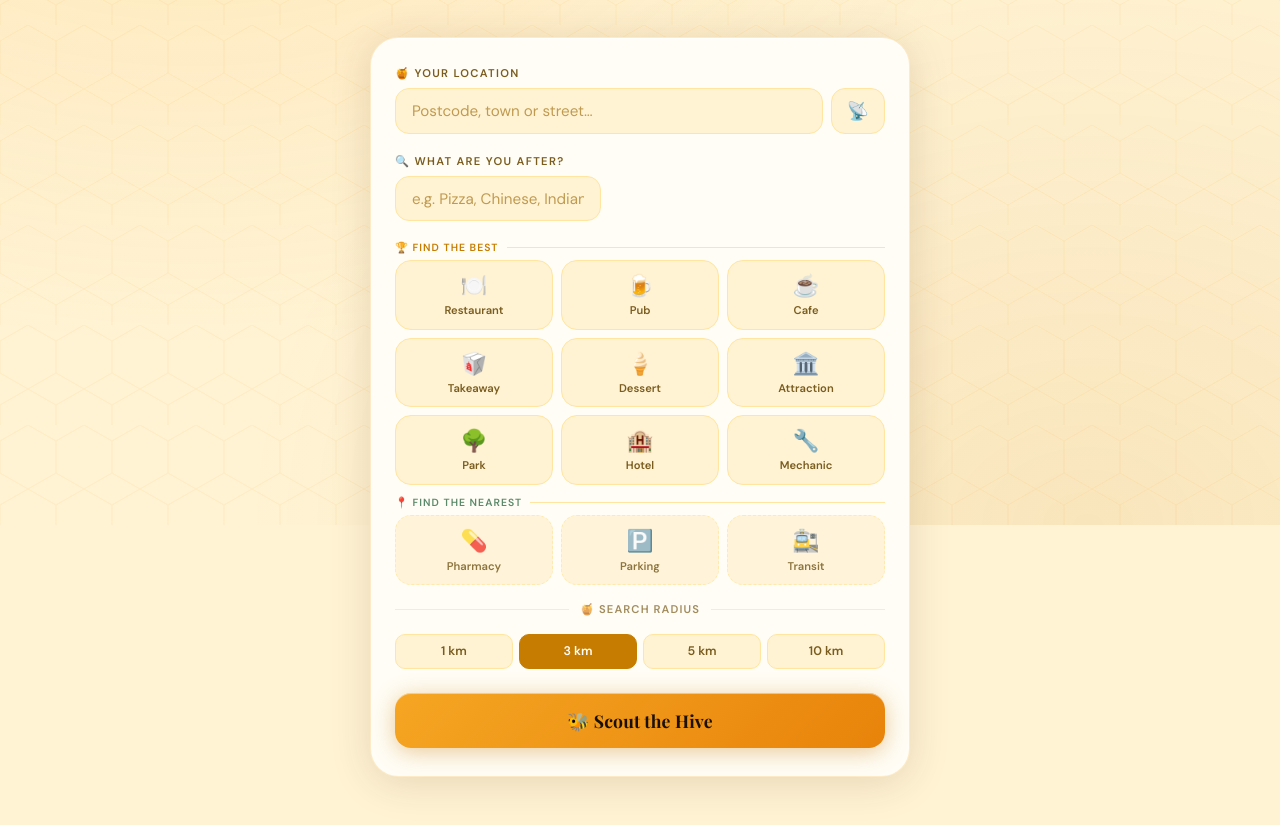
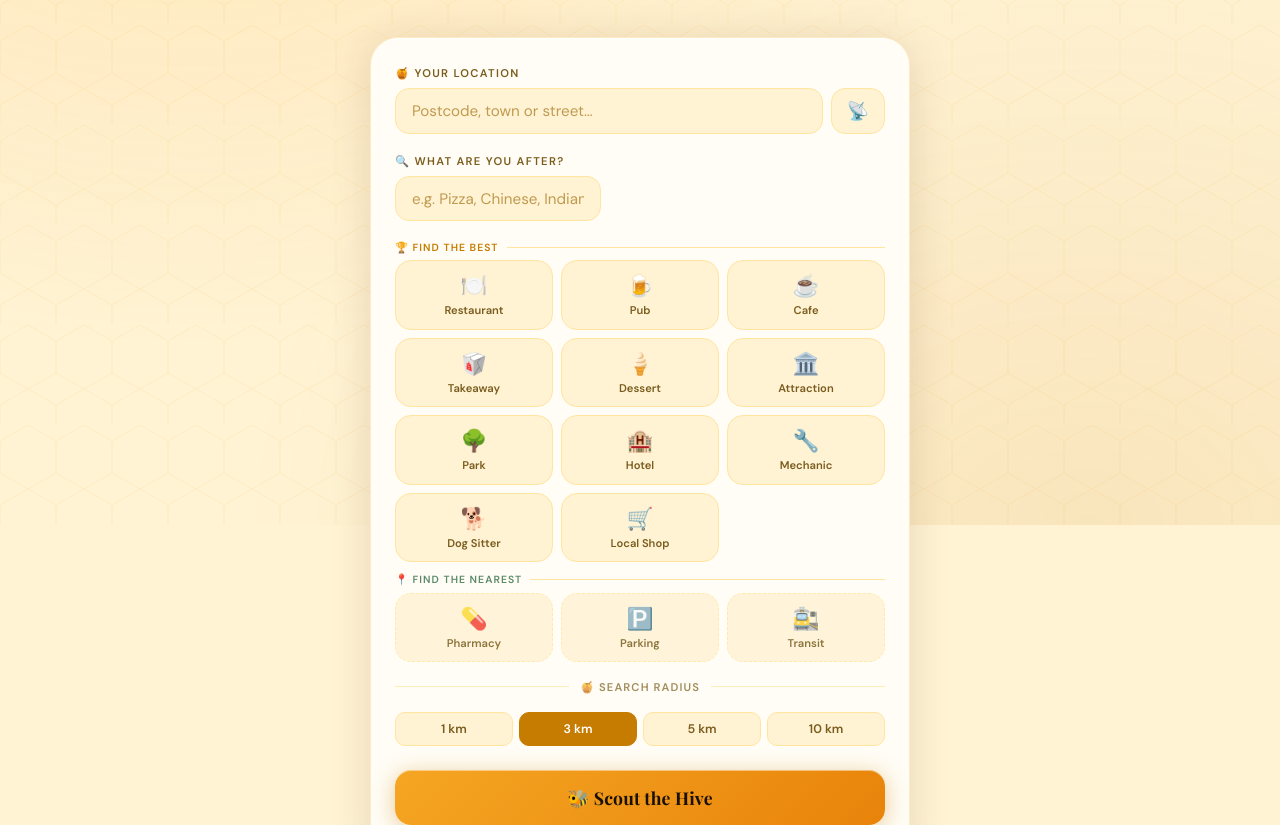
Before and after one commit to divinityarena/beesknees-, a website: page index.html in a window 1280 px wide. Shown: the part 275-1100 px from the top of the page. Drawn offline with nearby package versions, Linux system fonts and the light colour scheme; a web font is replaced by a local one.

Commit message:
add keep-alive, dog sitter, local shop categories

```diff
--- a/index.html
+++ b/index.html
@@ -1020,6 +1020,12 @@
       <button class="pill" data-query="car mechanic garage">
         <span class="icon">🔧</span>Mechanic
       </button>
+      <button class="pill" data-query="dog sitter pet care">
+        <span class="icon">🐕</span>Dog Sitter
+      </button>
+      <button class="pill" data-query="grocery store local shop supermarket">
+        <span class="icon">🛒</span>Local Shop
+      </button>
     </div>
 
     <!-- Nearest -->
```
